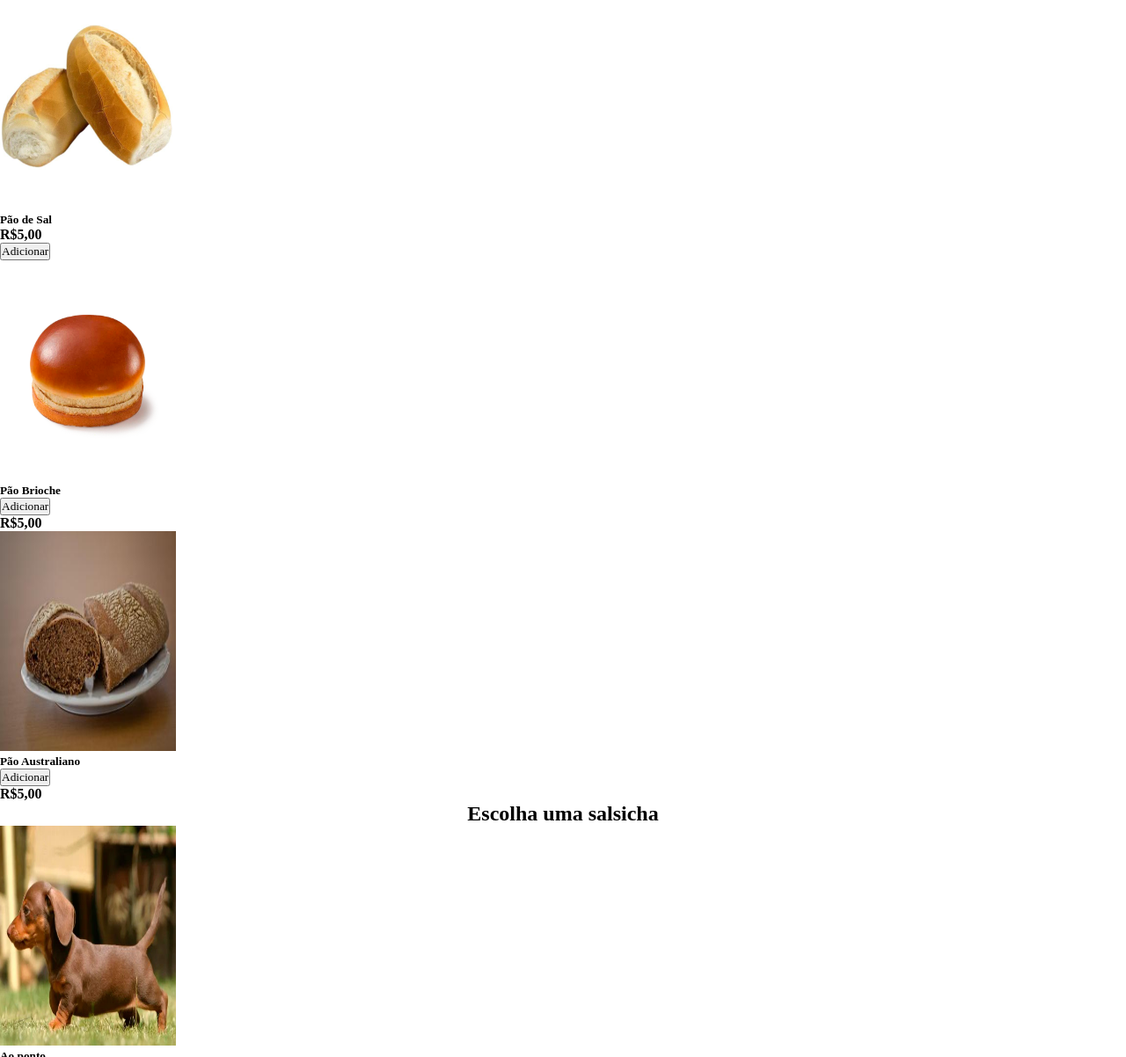
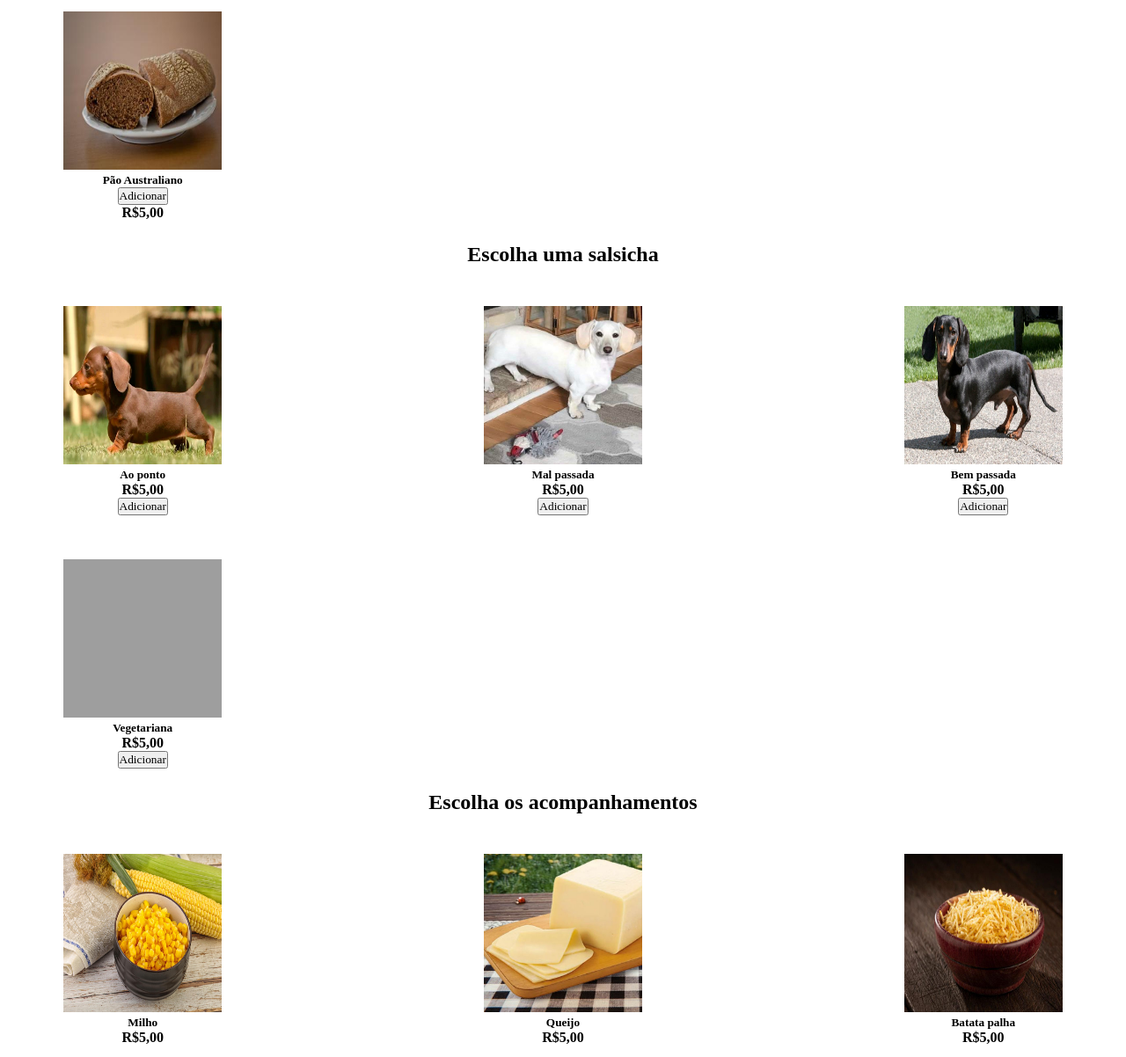
Before and after one commit to alice-flima/Treinamento-Fundamentos-25.2, a plain HTML site: page index.html in a window 1280 px wide. Shown: the part 538-1740 px from the top of the page at 88% size. Drawn offline with Linux system fonts and the light colour scheme; grey boxes are pictures that could not be loaded.

Commit message:
ajuste nas disposicoes dos elementos

```diff
--- a/assets/css/globals.css
+++ b/assets/css/globals.css
@@ -15,19 +15,19 @@
   font-size: 16px;
   color: hsl(0,0%,0%);
 }
-section-p1{
+#section-p1{
     padding: 40px 80px;
 }
-.produtos{
+#produtos{
 text-align: center;
 }
-.produtos .pro-container{
+#produtos .pro-container{
     display: flex;
     justify-content: space-between;
     padding-top: 20px;
     flex-wrap: wrap;
 }
-.produtos .pro-container .pro{
+#produtos .pro-container .pro{
     width: 23%;
     min-width: 250px;
     position: relative;
@@ -45,6 +45,10 @@ text-align: center;
     width: 150px;
     height: 150px;
 }
+.imagensprodutos{
+    width: 180px;
+    height: 180px;
+}
 #cabecalho{
     display: flex;
     align-items: center;
--- a/index.html
+++ b/index.html
@@ -29,7 +29,7 @@
 <section id="produtos" class="section-p1"> <!--vitrine de produtos-->
     <div class="pro-container">
         <div class="pro">
-            <img src="assets/imgs/paotradicional.jpg" alt="Pão Tradicional"width="200px" height="250px">
+            <img src="assets/imgs/paotradicional.jpg" alt="Pão Tradicional" class="imagensprodutos">
             <div class = "des">
             <h5>Pão Tradicional</h5>
             <h4>R$5,00</h4>
@@ -37,7 +37,7 @@
             </div>
         </div>
          <div class="pro">
-            <img src="assets/imgs/paodesal.jpg" alt="Pão de Sal" width="200px" height="250px">
+            <img src="assets/imgs/paodesal.jpg" alt="Pão de Sal" class="imagensprodutos">
             <div class = "des">
             <h5>Pão de Sal</h5>
             <h4>R$5,00</h4>
@@ -46,7 +46,7 @@
             <!--falta colocar os botoes dos carrinhos-->
         </div>
          <div class="pro">
-            <img src="assets/imgs/paobrioche.png" alt="Pão Brioche"width="200px" height="250px">
+            <img src="assets/imgs/paobrioche.png" alt="Pão Brioche"class="imagensprodutos">
             <div class = "des">
             <h5>Pão Brioche</h5>
             <button class = carrinhounico>Adicionar</button>
@@ -54,7 +54,7 @@
             </div>
         </div>
          <div class="pro">
-            <img src="assets/imgs/paoaustraliano.jpg" alt="Pão Australiano", width="200px" height="250px">
+            <img src="assets/imgs/paoaustraliano.jpg" alt="Pão Australiano"class="imagensprodutos">
             <div class = "des">
             <h5>Pão Australiano</h5>
             <button class = carrinhounico>Adicionar</button>
@@ -67,7 +67,7 @@
    <section id="produtos" class="section-p1"> <!--vitrine de produtos-->
     <div class="pro-container">
         <div class="pro">
-            <img src="assets/imgs/salsichaaoponto.jpg" alt="Ao ponto"width="200px" height="250px">
+            <img src="assets/imgs/salsichaaoponto.jpg" alt="Ao ponto"class="imagensprodutos">
             <div class = "des">
             <h5>Ao ponto</h5>
             <h4>R$5,00</h4>
@@ -75,7 +75,7 @@
             </div>
         </div>
          <div class="pro">
-            <img src="assets/imgs/salsichamalpassada.jpg" alt="Mal passada" width="200px" height="250px">
+            <img src="assets/imgs/salsichamalpassada.jpg" alt="Mal passada" class="imagensprodutos">
             <div class = "des">
             <h5>Mal passada</h5>
             <h4>R$5,00</h4>
@@ -83,7 +83,7 @@
             </div>
         </div>
          <div class="pro">
-            <img src="assets/imgs/salsichabempassada.jpg" alt="Bem passada" width="200px" height="250px">
+            <img src="assets/imgs/salsichabempassada.jpg" alt="Bem passada" class="imagensprodutos">
             <div class = "des">
             <h5>Bem passada</h5>
             <h4>R$5,00</h4>
@@ -91,7 +91,7 @@
             </div>
         </div>
          <div class="pro">
-            <img src="assets/imgs/salsichavegetariana.png" alt="Vegetariana", width="200px" height="250px">
+            <img src="assets/imgs/salsichavegetariana.png" alt="Vegetariana", class="imagensprodutos">
             <div class = "des">
             <h5>Vegetariana</h5>
             <h4>R$5,00</h4>
@@ -105,28 +105,28 @@
     <section id="produtos" class="section-p1"> <!--vitrine de produtos-->
     <div class="pro-container">
         <div class="pro">
-            <img src="assets/imgs/milho.jpg" alt="Milho"width="200px" height="250px">
+            <img src="assets/imgs/milho.jpg" alt="Milho"class="imagensprodutos">
             <div class = "des">
             <h5>Milho</h5>
             <h4>R$5,00</h4>
             </div>
         </div>
          <div class="pro">
-            <img src="assets/imgs/queijo.jpg" alt="Queijo" width="200px" height="250px">
+            <img src="assets/imgs/queijo.jpg" alt="Queijo" class="imagensprodutos">
             <div class = "des">
             <h5>Queijo</h5>
             <h4>R$5,00</h4>
             </div>
         </div>
          <div class="pro">
-            <img src="assets/imgs/patatapalha.jpg" alt="Batata palha"width="200px" height="250px">
+            <img src="assets/imgs/patatapalha.jpg" alt="Batata palha"class="imagensprodutos">
             <div class = "des">
             <h5>Batata palha</h5>
             <h4>R$5,00</h4>
             </div>
         </div>
          <div class="pro">
-            <img src="assets/imgs/ntecdasilvajr.jpg" alt="Pão Australiano", width="200px" height="250px">
+            <img src="assets/imgs/ntecdasilvajr.jpg" alt="Pão Australiano", class="imagensprodutos">
             <div class = "des">
             <h5>Pão Australiano</h5>
             <h4>R$5,00</h4>
```
